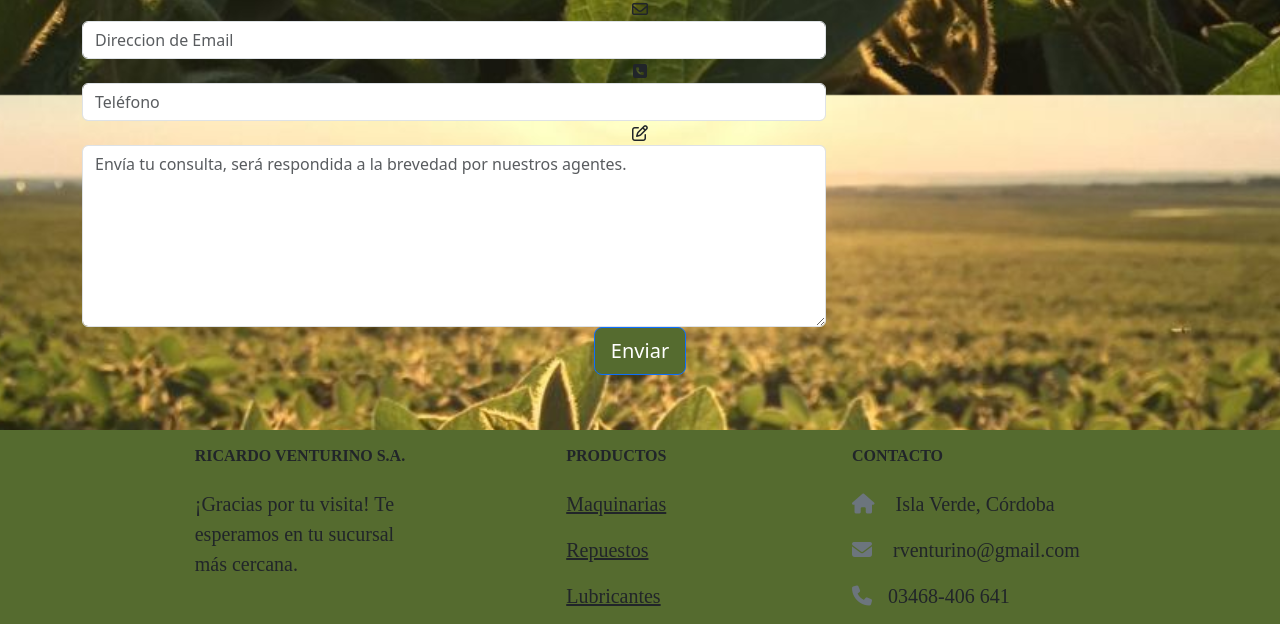
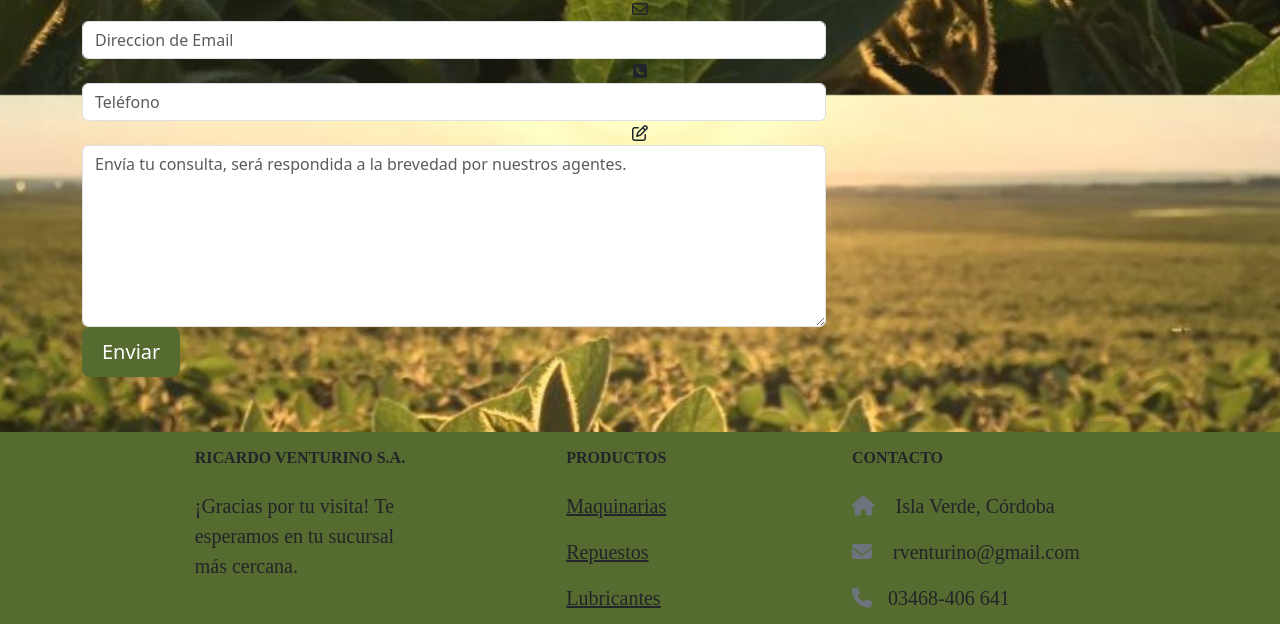
Before and after one commit to JuanCruz1522/Rventurinosapag, a website: page pages/contacto.html in a window 1280 px wide. Shown: the part 1505-2129 px from the top of the page. Drawn offline with nearby package versions, Linux system fonts and the light colour scheme; a web font is replaced by a local one.

Commit message:
correcion de tabulacion

```diff
--- a/pages/contacto.html
+++ b/pages/contacto.html
@@ -226,41 +226,41 @@
 
                     <div class="container form">
                       <div class="row">
-                          <div class="col-md-12">
+                          <div class="col-md-12 ">
                               <div class="well well-sm">
-                                  <form class="form-horizontal" method="post">
+                                  <form class="form-horizontal " method="post">
                                       <fieldset>
-                                          <legend class="text-center header">Contacto</legend>
+                                          <legend class="text-center header ">Contacto</legend>
 
                                           <div class="form-group">
-                                              <span class="col-md-1 col-md-offset-2 text-center"><i class="fa fa-user bigicon"></i></span>
+                                              <span class="col-md-1 col-md-offset-2 text-center "><i class="fa fa-user bigicon"></i></span>
                                               <div class="col-md-8">
                                                   <input id="fname" name="name" type="text" placeholder="Nombre" class="form-control">
                                               </div>
                                           </div>
                                           <div class="form-group">
-                                              <span class="col-md-1 col-md-offset-2 text-center"><i class="fa fa-user bigicon"></i></span>
+                                              <span class="col-md-1 col-md-offset-2 text-center "><i class="fa fa-user bigicon"></i></span>
                                               <div class="col-md-8">
                                                   <input id="lname" name="name" type="text" placeholder="Apellido" class="form-control">
                                               </div>
                                           </div>
 
                                           <div class="form-group">
-                                              <span class="col-md-1 col-md-offset-2 text-center"><i class="fa fa-envelope-o bigicon"></i></span>
+                                              <span class="col-md-1 col-md-offset-2 text-center "><i class="fa fa-envelope-o bigicon"></i></span>
                                               <div class="col-md-8">
                                                   <input id="email" name="email" type="text" placeholder="Direccion de Email" class="form-control">
                                               </div>
                                           </div>
 
                                           <div class="form-group">
-                                              <span class="col-md-1 col-md-offset-2 text-center"><i class="fa fa-phone-square bigicon"></i></span>
+                                              <span class="col-md-1 col-md-offset-2 text-center "><i class="fa fa-phone-square bigicon"></i></span>
                                               <div class="col-md-8">
                                                   <input id="phone" name="phone" type="text" placeholder="Teléfono" class="form-control">
                                               </div>
                                           </div>
 
                                           <div class="form-group">
-                                              <span class="col-md-1 col-md-offset-2 text-center"><i class="fa fa-pencil-square-o bigicon"></i></span>
+                                              <span class="col-md-1 col-md-offset-2 text-center "><i class="fa fa-pencil-square-o bigicon"></i></span>
                                               <div class="col-md-8">
                                                   <textarea class="form-control" id="message" name="message" placeholder="Envía tu consulta, será respondida a la brevedad por nuestros agentes." rows="7"></textarea>
                                               </div>
@@ -268,7 +268,7 @@
 
                                           <div class="form-group">
                                               <div class="col-md-12 text-center ">
-                                                  <button type="submit" class="btn btn-primary btn-lg colorbot">Enviar</button>
+                                                  <button type="submit" class="btn btn-primary btn-lg colorbot iconpos">Enviar</button>
                                               </div>
                                           </div>
                                       </fieldset>
--- a/scss/componentes/_main.scss
+++ b/scss/componentes/_main.scss
@@ -59,6 +59,7 @@ main div p{
   margin-bottom: 40px;
   padding: 15px;
   margin-top: 30px;
+
 }
 
 .conteiner{
@@ -116,3 +117,17 @@ div.galeria img {
 .colorbot{
   background-color: darkolivegreen;
 }
+
+
+
+/*form*/
+
+.form button {
+  padding: 0.5em 1em;
+  border: none;
+  background:darkolivegreen;
+  display: flex;
+  justify-content: center;
+  align-items: center;
+
+}
```
Also changed, not shown: index.html (+15 -18 lines), css/style.css, 1 other file.
